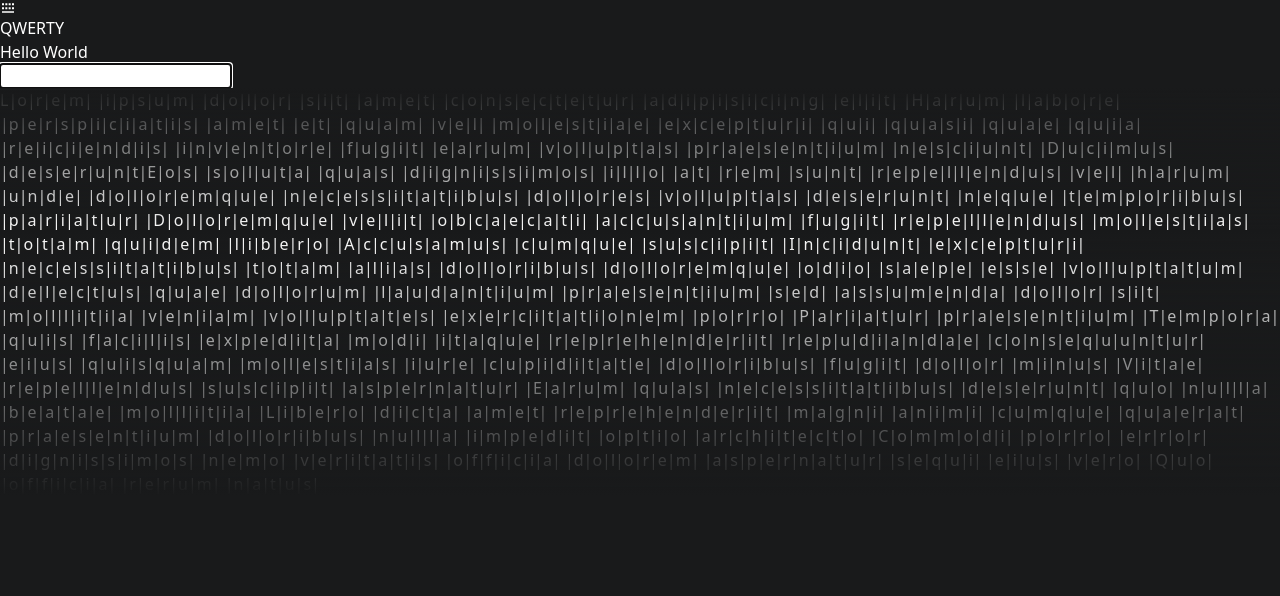
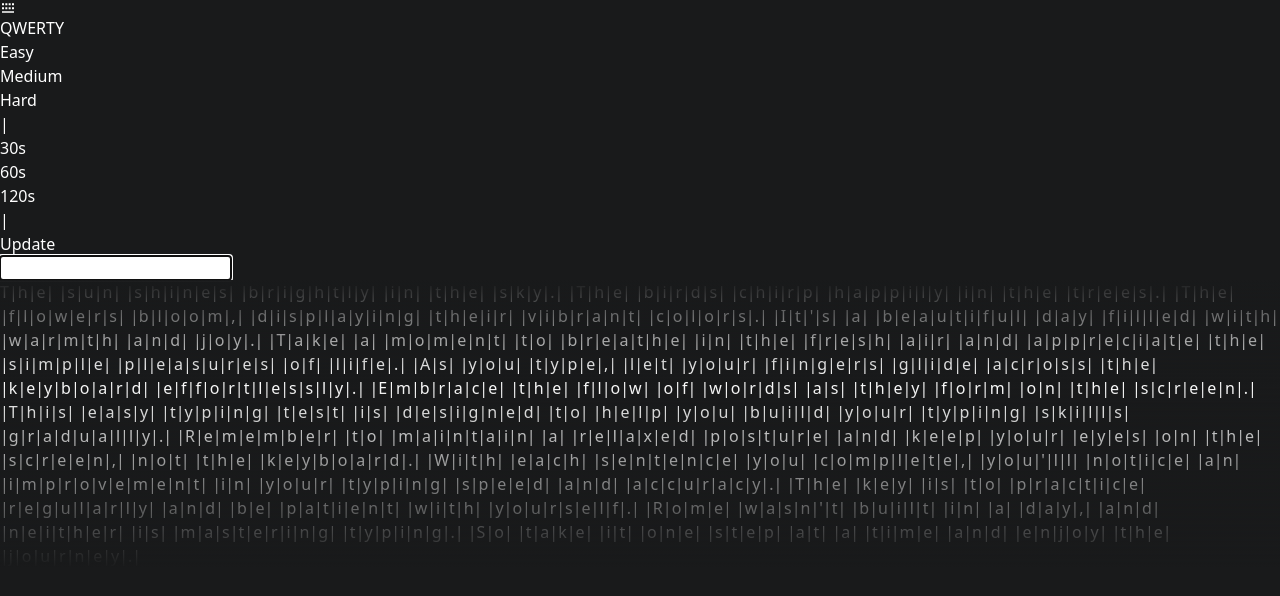
Before and after one commit to DivyaKumarBaid/QWERTY, a React (Vite) app: page / in a window 1280 px wide. Shown: the top 596 px of the page. Built offline with nearby package versions, Linux system fonts and the light colour scheme; a web font is replaced by a local one.

Commit message:
added difficulty

```diff
--- a/src/components/Capsule.jsx
+++ b/src/components/Capsule.jsx
@@ -6,8 +6,39 @@ export const Capsule = () => {
     const typingContext = useTyping();
 
     return (
-        <div className={`border-[rgba(255,255,255,0.2)] absolute top-[20%] transition-all duration-[0.5s] border py-2 px-4 rounded-3xl bg-[rgba(36,36,36)] shadow-md ${typingContext.isTyping ? 'opacity-0' : 'opacity-100'} font-['Josefin_Sans'] font-light`}>
-            Hello World
+        <div className={`border-[rgba(255,255,255,0.2)] absolute top-[20%] transition-all duration-[0.5s] border py-2 px-4 rounded-3xl bg-[rgba(36,36,36)] shadow-md ${typingContext.isTyping ? 'opacity-0' : 'opacity-100'} font-['Josefin_Sans'] flex gap-4`}>
+            <>
+                <div className={`opacity-50 cursor-pointer text-md font-bold ${typingContext.setting.mode == "Easy" ? 'text-[var(--theme-font-color)] !opacity-100' : 'text-white'} hover:opacity-100 transition-all duration-[0.3s]`} onClick={() => {
+                    typingContext.setSetting(old => ({ ...old, mode: 'Easy' }))
+                }} >Easy</div>
+                <div className={`opacity-50 cursor-pointer text-md font-bold ${typingContext.setting.mode == "Medium" ? 'text-[var(--theme-font-color)] !opacity-100' : 'text-white'} hover:opacity-100 transition-all duration-[0.3s]`} onClick={() => {
+                    typingContext.setSetting(old => ({ ...old, mode: 'Medium' }))
+                }} >Medium</div>
+                <div className={`opacity-50 cursor-pointer text-md font-bold ${typingContext.setting.mode == "Hard" ? 'text-[var(--theme-font-color)] !opacity-100' : 'text-white'} hover:opacity-100 transition-all duration-[0.3s]`} onClick={() => {
+                    typingContext.setSetting(old => ({ ...old, mode: 'Hard' }))
+                }} >Hard</div>
+            </>
+
+            <span className='opacity-50'>|</span>
+            <>
+                <div className={`opacity-50 cursor-pointer text-md font-bold ${typingContext.setting.duration == "30" ? 'text-[var(--theme-font-color)] !opacity-100' : 'text-white'} hover:opacity-100 transition-all duration-[0.3s]`} onClick={() => {
+                    typingContext.setSetting(old => ({ ...old, duration: '30' }))
+                }} >30s</div>
+                <div className={`opacity-50 cursor-pointer text-md font-bold ${typingContext.setting.duration == "60" ? 'text-[var(--theme-font-color)] !opacity-100' : 'text-white'} hover:opacity-100 transition-all duration-[0.3s]`} onClick={() => {
+                    typingContext.setSetting(old => ({ ...old, duration: '60' }))
+                }} >60s</div>
+                <div className={`opacity-50 cursor-pointer text-md font-bold ${typingContext.setting.duration == "120" ? 'text-[var(--theme-font-color)] !opacity-100' : 'text-white'} hover:opacity-100 transition-all duration-[0.3s]`} onClick={() => {
+                    typingContext.setSetting(old => ({ ...old, duration: '120' }))
+                }} >120s</div>
+            </>
+            <span className='opacity-50'>|</span>
+            <div
+                className='text-[var(--theme-font-color)] cursor-pointer text-md font-bold'
+                onClick={() => typingContext.getNewPara()}
+            >
+
+                Update
+            </div>
         </div>
     )
 }
--- /dev/null
+++ b/src/components/DefaultPara.js
@@ -0,0 +1,5 @@
+export const sentence = {
+    Easy: "The sun shines brightly in the sky. The birds chirp happily in the trees. The flowers bloom, displaying their vibrant colors. It's a beautiful day filled with warmth and joy. Take a moment to breathe in the fresh air and appreciate the simple pleasures of life. As you type, let your fingers glide across the keyboard effortlessly. Embrace the flow of words as they form on the screen. This easy typing test is designed to help you build your typing skills gradually. Remember to maintain a relaxed posture and keep your eyes on the screen, not the keyboard. With each sentence you complete, you'll notice an improvement in your typing speed and accuracy. The key is to practice regularly and be patient with yourself. Rome wasn't built in a day, and neither is mastering typing. So take it one step at a time and enjoy the journey.",
+    Medium: "The shimmering moonlight casts an ethereal glow over the nocturnal world. The stars twinkle in the vast expanse of the night sky. As the day bids adieu, the creatures of the night awaken. Owls hoot, and crickets chirp in harmony, creating a symphony of the darkness.In this medium typing test, you will encounter a mix of sentences, some simple and some more complex. It's time to put your typing skills to the test as you navigate through this captivating passage. Keep your focus, and don't be afraid to challenge yourself.As the words flow from your fingertips, imagine yourself exploring the mysteries of the moonlit forest or sailing across a sea of stars. Allow the rhythm of the text to guide your typing speed. Remember, practice makes perfect, and with dedication, you'll soon be typing like a pro.",
+    Hard: "The tempest rages, unleashing its fury upon the land. Thunder roars like an angry beast, and lightning illuminates the darkened skies. Torrential rain pelts the earth, leaving no corner untouched. In the midst of this chaos, you must type with precision and speed.Welcome to the difficult typing test, where your skills will be put to the ultimate challenge. Not only will you encounter a variety of sentence structures, but you'll also face punctuation, numbers, and symbols. Stay composed, and let the storm outside fuel your determination.As you press the keys with purpose, remember that even in the face of adversity, you can overcome any obstacle. Embrace the difficulty as an opportunity to grow and improve. Each accurate keystroke is a step closer to mastering the art of typing."
+};
--- a/src/components/Solo.jsx
+++ b/src/components/Solo.jsx
@@ -1,7 +1,5 @@
 import React from 'react'
 import { useTyping } from '../context/TypingContext';
-
-const sentence = "Lorem ipsum dolor sit amet consectetur adipisicing elit Harum labore perspiciatis amet et quam vel molestiae excepturi qui quasi quae quia reiciendis inventore fugit earum voluptas praesentium nesciunt Ducimus deseruntEos soluta quas dignissimos illo at rem sunt repellendus vel harum unde doloremque necessitatibus dolores voluptas deserunt neque temporibus pariatur Doloremque velit obcaecati accusantium fugit repellendus molestias totam quidem libero Accusamus cumque suscipit Incidunt excepturi necessitatibus totam alias doloribus doloremque odio saepe esse voluptatum delectus quae dolorum laudantium praesentium sed assumenda dolor sit mollitia veniam voluptates exercitationem porro Pariatur praesentium Tempora quis facilis expedita modi itaque reprehenderit repudiandae consequuntur eius quisquam molestias iure cupiditate doloribus fugit dolor minus Vitae repellendus suscipit aspernatur Earum quas necessitatibus deserunt quo nulla beatae mollitia Libero dicta amet reprehenderit magni animi cumque quaerat praesentium doloribus nulla impedit optio architecto Commodi porro error dignissimos nemo veritatis officia dolorem aspernatur sequi eius vero Quo officia rerum natus";
 
 const Solo = () => {
 
@@ -9,19 +7,27 @@ const Solo = () => {
 
     const [input, setInput] = React.useState("");
     const [index, setIndex] = React.useState(-1);
-    const [test, setTest] = React.useState(sentence.split(''));
-    const [testCorrect, setTestCorrect] = React.useState(sentence.split('').map(i => true));
-    // console.log(test);
+    // const [typingContext.paragraph, setTest] = React.useState(typingContext.paragraph);
+    const [testCorrect, setTestCorrect] = React.useState([]);
+
+    React.useEffect(() => {
+        if (typingContext.paragraph) {
+            setTestCorrect(typingContext.paragraph.map(i => true))
+            setIndex(-1);
+            setInput("");
+        }
+    }, [typingContext.paragraph])
+
+    // console.log(testCorrect);
 
     const handleInput = (e) => {
         typingContext.setIsTyping(true);
         setInput(e.target.value);
         let len = e.target.value.length - 1;
-        const lastChar = (e.target.value[len] === test[len]); //true or false;
+        const lastChar = (e.target.value[len] === typingContext.paragraph[len]); //true or false;
         const arr = testCorrect;
         arr[len] = lastChar;
         setIndex(len);
-        console.log(len, len % 120)
         // len % 130 == 129 && document.getElementById('scrollDiv').scrollBy(0, 60);
         if (len == 125) {
             document.getElementById('scrollDiv').scrollBy({
@@ -52,10 +58,14 @@ const Solo = () => {
                     className='opacity-0 z-[-10] absolute'
                     autoFocus={true}
                     onChange={handleInput}
+                    value={input}
                     ref={typingContext.inputRef}
+                    onPaste={e => e.preventDefault()}
+                    onCut={e => e.preventDefault()}
+                    onCopy={e => e.preventDefault()}
                 />
             </div>
-            <div className='w-[100%] flex justify-center items-center filterScreen'
+            {typingContext.paragraph != null && <div className='w-[100%] flex justify-center items-center filterScreen'
                 onClick={() => {
                     typingContext.inputRef.current.focus()
                     typingContext.setIsTyping(true);
@@ -66,7 +76,7 @@ const Solo = () => {
                     className="typer scroll-smooth w-[80%] max-h-[38vh] overflow-auto" id="scrollDiv"
                 >
                     <div className="text-3xl font-['Source_Code_Pro'] my-20 text-center tracking-[-8px]">
-                        {test.map((item, idx) => {
+                        {typingContext.paragraph.map((item, idx) => {
                             return (
                                 <span key={item + idx}>
                                     <span className={`${idx > index ? 'opacity-[0.25]' : testCorrect[idx] ? 'opacity-100' : '!text-[red] opacity-100'} `}>{item}</span>
@@ -76,7 +86,7 @@ const Solo = () => {
                         })}
                     </div>
                 </div>
-            </div>
+            </div>}
         </>
     )
 }
--- a/src/context/TypingContext.jsx
+++ b/src/context/TypingContext.jsx
@@ -1,15 +1,32 @@
 import React, { useContext } from 'react';
+import { sentence } from '../components/DefaultPara';
 
 export const TypingValue = React.createContext();
 
 export const useTyping = () => React.useContext(TypingValue);
 
 export const TypingProvider = ({ children }) => {
+    const [paragraph, setParagraph] = React.useState(null);
     const [isTyping, setIsTyping] = React.useState(true);
+    const [setting, setSetting] = React.useState({
+        mode: "Easy",
+        duration: "30"
+    })
     const inputRef = React.useRef();
 
+    React.useEffect(() => {
+        setParagraph(sentence[setting.mode].split(''))
+    }, [])
+
+    const getNewPara = () => {
+        // fetch the data
+        setParagraph(sentence[setting.mode].split(''))
+    }
+
     return (
-        <TypingValue.Provider value={{ isTyping, setIsTyping, inputRef }}>
+        <TypingValue.Provider value={{
+            isTyping, setIsTyping, inputRef, setting, setSetting, paragraph, setParagraph, getNewPara
+        }}>
             {children}
         </TypingValue.Provider>
     )
```
